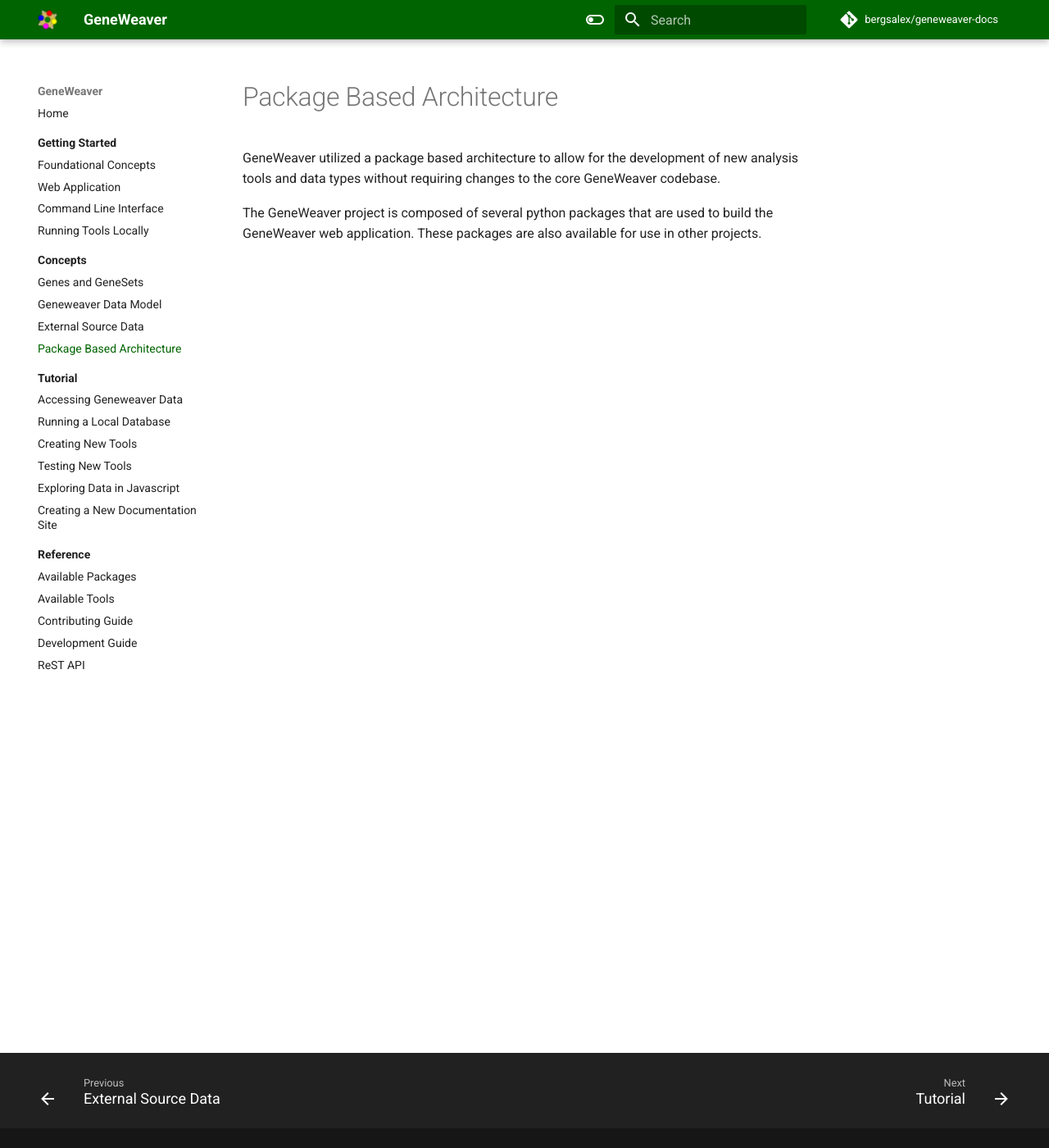
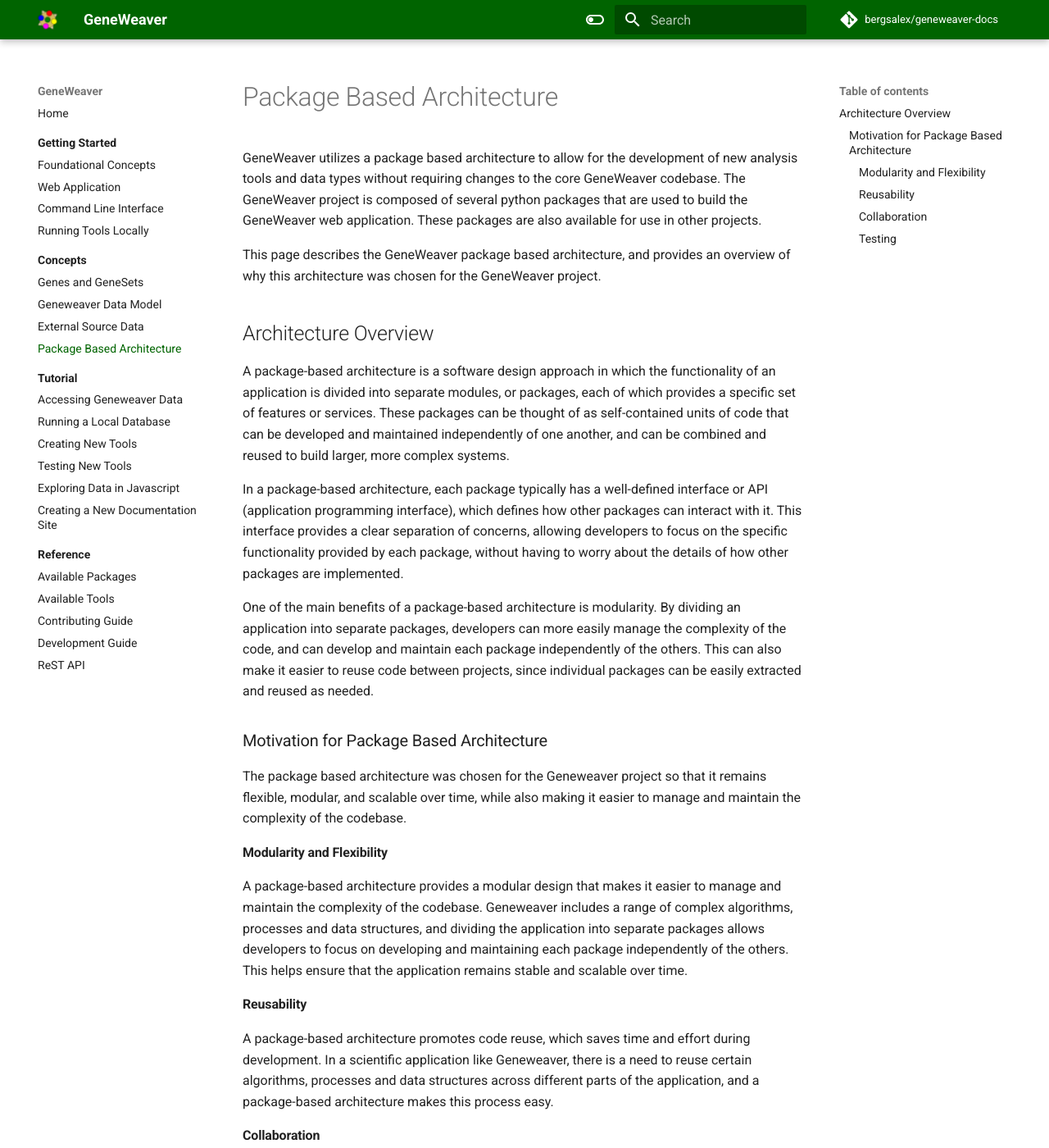
Before and after one commit to TheJacksonLaboratory/geneweaver-docs, an MkDocs documentation site: the page built from docs/concepts/package-based-architecture.md, in a window 1280 px wide and 1400 px high. Shown: the whole window at 82% size. Built offline with MkDocs 1.6.1 and Material for MkDocs 9.7.7, drawn with Linux system fonts in a browser that asks for light colours; comment, search, counter and statistics services are not loaded; some of the changed text lies outside the part shown.

Commit message:
Adding first draft of PBA overview page

```diff
--- a/docs/concepts/package-based-architecture.md
+++ b/docs/concepts/package-based-architecture.md
@@ -1,6 +1,61 @@
 
-GeneWeaver utilized a package based architecture to allow for the development of new
+GeneWeaver utilizes a package based architecture to allow for the development of new
 analysis tools and data types without requiring changes to the core GeneWeaver codebase.
-
 The GeneWeaver project is composed of several python packages that are used to build the
 GeneWeaver web application. These packages are also available for use in other projects.
+
+This page describes the GeneWeaver package based architecture, and provides an overview
+of why this architecture was chosen for the GeneWeaver project.
+
+## Architecture Overview
+A  package-based architecture is a software design approach in which the functionality
+of an application is divided into separate modules, or packages, each of which provides
+a specific set of features or services. These packages can be thought of as
+self-contained units of code that can be developed and maintained independently of one
+another, and can be combined and reused to build larger, more complex systems.
+
+In a package-based architecture, each package typically has a well-defined interface or
+API (application programming interface), which defines how other packages can interact
+with it. This interface provides a clear separation of concerns, allowing developers to
+focus on the specific functionality provided by each package, without having to worry
+about the details of how other packages are implemented.
+
+One of the main benefits of a package-based architecture is modularity. By dividing an
+application into separate packages, developers can more easily manage the complexity of
+the code, and can develop and maintain each package independently of the others. This
+can also make it easier to reuse code between projects, since individual packages can
+be easily extracted and reused as needed.
+
+### Motivation for Package Based Architecture
+The package based architecture was chosen for the Geneweaver project so that it remains
+flexible, modular, and scalable over time, while also making it easier to manage and
+maintain the complexity of the codebase.
+
+#### Modularity and Flexibility
+A package-based architecture provides a modular design that makes it easier to manage
+and maintain the complexity of the codebase. Geneweaver includes a range of complex
+algorithms, processes and data structures, and dividing the application into separate
+packages allows developers to focus on developing and maintaining each package
+independently of the others. This helps ensure that the application remains stable
+and scalable over time.
+
+#### Reusability
+A package-based architecture promotes code reuse, which saves time and effort during
+development. In a scientific application like Geneweaver, there is a need to reuse
+certain algorithms, processes and data structures across different parts of the
+application, and a package-based architecture makes this process easy.
+
+#### Collaboration
+A package-based architecture makes it easier for developers to work collaboratively
+on the Geneweaver. By dividing the code into separate packages, developers can work
+on different parts of the application independently, without having to worry about
+conflicts or dependencies on other parts of the codebase.
+
+#### Testing
+A package-based architecture makes it easier to test the application. By dividing the
+application into separate packages, developers can test each package independently of
+the others, which makes it easier to write tests, and easier to identify and fix bugs.
+
+!!! tip "Available Packages"
+    A complete reference of the available packages can be found in the
+    [Available Packages](/reference/available-packages) section.
```
